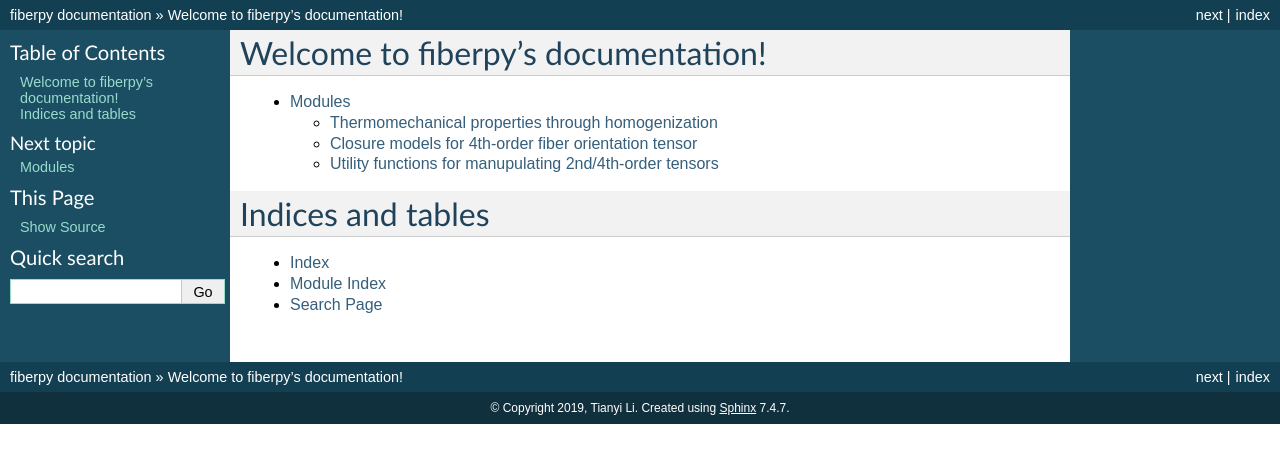
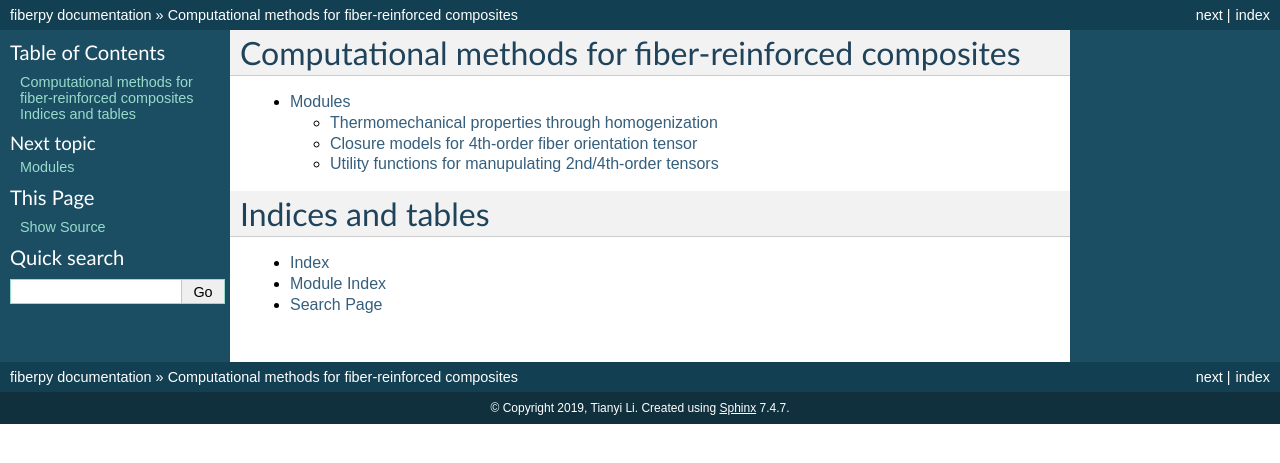
Before and after one commit to tianyikillua/fiberpy, a Sphinx documentation site: the page built from docs/index.rst, in a window 1280 px wide. Shown: the top 463 px of the page. Built offline with Sphinx 7.4.7, drawn with Linux system fonts in a browser that asks for light colours.

```diff
--- a/docs/index.rst
+++ b/docs/index.rst
@@ -1,5 +1,5 @@
-Welcome to fiberpy's documentation!
-===================================
+Computational methods for fiber-reinforced composites
+=====================================================
 
 .. toctree::
    :maxdepth: 2
```
Also changed, not shown: 1 other file.
